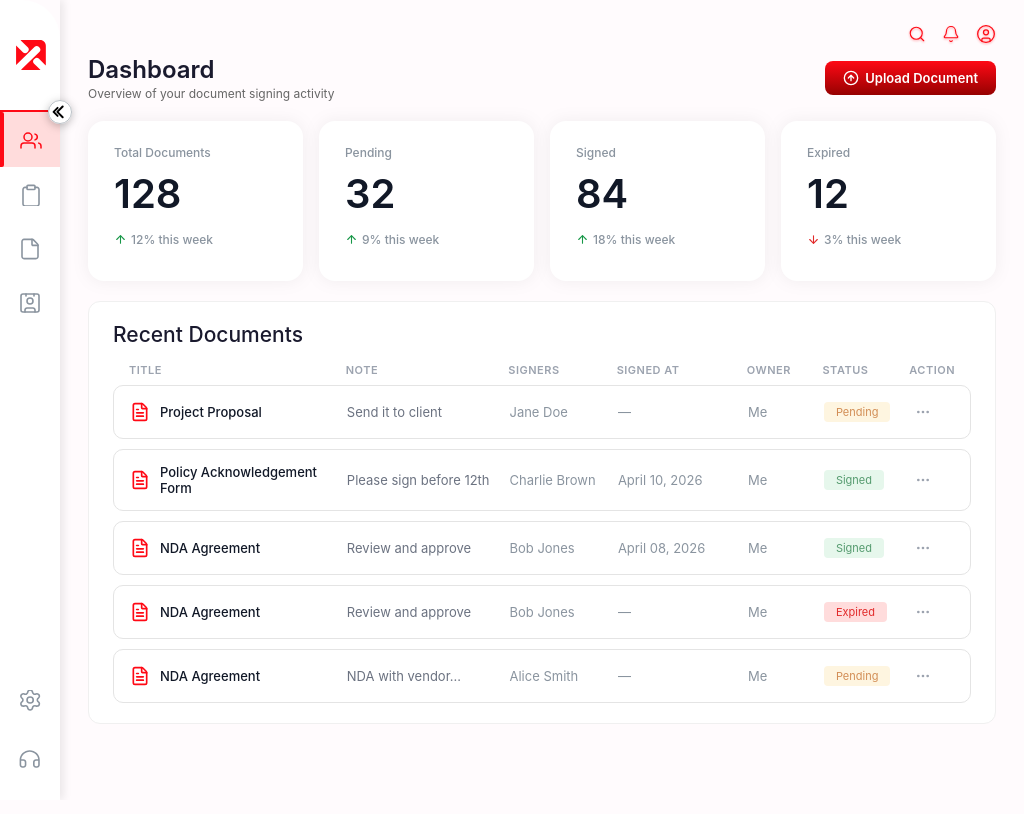
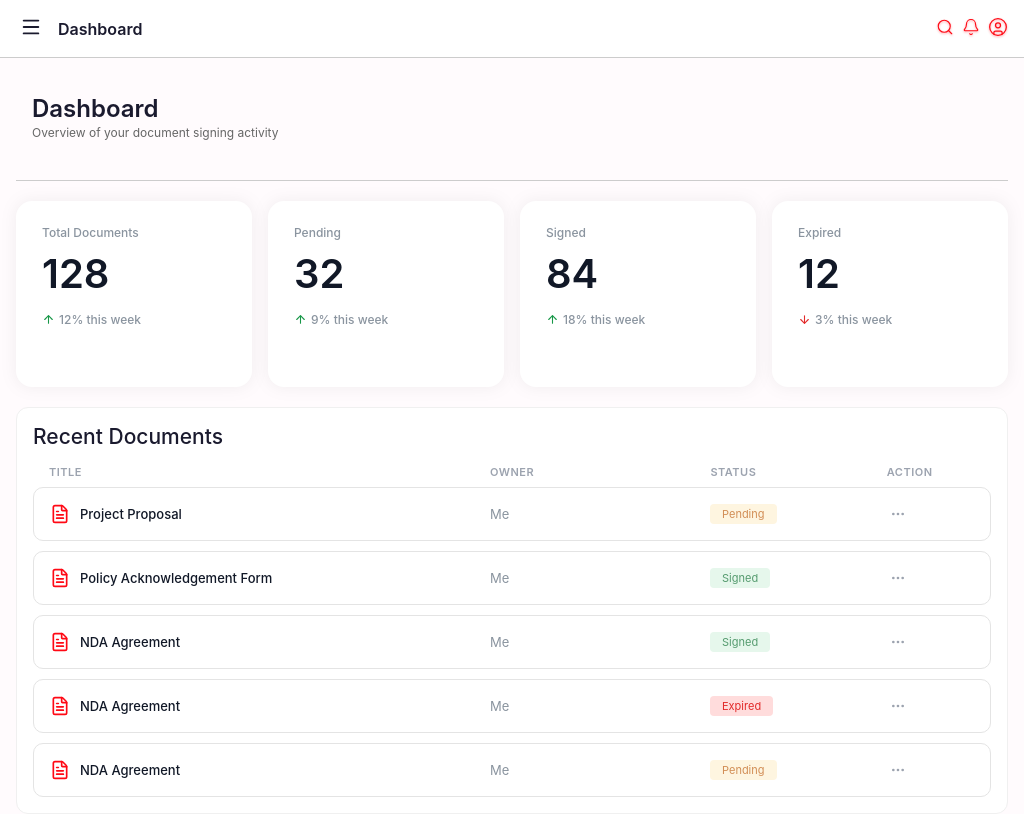
Before and after one commit to NoCapCode-tm/Nexgn-WebApp, a React (Vite) app: page /#/ in a window 1024 px wide. Built offline with nearby package versions, Linux system fonts and the light colour scheme.

Commit message:
Add tablet responsive layout - topbar, divider, stat cards, table columns

```diff
--- a/src/css/Dashboard.css
+++ b/src/css/Dashboard.css
@@ -511,11 +511,14 @@ background: transparent;
   position: sticky;
   top: 0;
   z-index: 100;
+  gap: 12px;
 }
 .mobile-topbar__title {
   font-size: 16px;
   font-weight: 600;
   color: #1a1a2e;
+  flex: 1;           /* add this — pushes it left */
+  text-align: left;
 }
 .mobile-topbar__hamburger {
   background: none;
@@ -648,3 +651,75 @@ background: transparent;
     display: none;
   }
 }
+
+@media (min-width: 769px) and (max-width: 1180px) {
+  .stats-grid {
+    margin-top: 0;
+  }
+  .mobile-page-header {
+  display: block;
+  padding: 16px 16px 40px 16px;
+  border-bottom: 1px solid #CCCCCC;
+  margin: 0 16px;
+}
+  .mobile-topbar .topbar__icon-btn svg {
+    color: #FF0915;
+    filter: drop-shadow(0px 1px 1px rgba(255, 9, 21, 0.4));
+  }
+  /* Show mobile topbar on tablet too */
+  .mobile-topbar { display: flex; }
+  .desktop-topbar { display: none !important; }
+
+  /* Add search icon to tablet topbar */
+  .desktop-sidebar-wrapper { display: none; }
+  .mobile-sidebar-wrapper { display: block; }
+  .mobile-backdrop { display: block; }
+
+
+  /* Hide CTA buttons on tablet */
+  .mobile-cta-row { display: none; }
+
+  /* 4-col stat grid */
+  .stats-grid {
+    grid-template-columns: repeat(4, 1fr);
+    padding: 0 16px;
+  }
+
+  .stat-card { min-height: 186px; }
+
+  .main { padding: 0; width: 100%; }
+
+  .docs-section { margin: 0 16px; padding: 16px; }
+
+  /* Show Title, Owner, Status, Action on tablet */
+  .doc-row {
+    grid-template-columns: 2fr 1fr 0.8fr 0.4fr;
+  }
+  .desktop-table-header {
+    display: grid !important;
+    grid-template-columns: 2fr 1fr 0.8fr 0.4fr;
+    padding: 0 16px 8px 16px;
+  }
+  .doc-row > *:nth-child(2),
+  .doc-row > *:nth-child(3),
+  .doc-row > *:nth-child(4) {
+    display: none;
+  }
+  .doc-row > *:nth-child(5),
+  .doc-row > *:nth-child(6),
+  .doc-row > *:nth-child(7) {
+    display: block;
+  }
+  .desktop-table-header span:nth-child(2),
+  .desktop-table-header span:nth-child(3),
+  .desktop-table-header span:nth-child(4) {
+    display: none;
+  }
+  .desktop-table-header span:nth-child(5),
+  .desktop-table-header span:nth-child(6),
+  .desktop-table-header span:nth-child(7) {
+    display: block;
+  }
+
+  .layout { flex-direction: column; overflow-x: hidden; }
+}
--- a/src/pages/Dashboard.jsx
+++ b/src/pages/Dashboard.jsx
@@ -47,8 +47,9 @@ export default function Dashboard() {
   </button>
   <span className="mobile-topbar__title">Dashboard</span>
   <div className="mobile-topbar__icons">
-            <button className="topbar__icon-btn"><Bell size={18} color="#000000" strokeWidth={1.5} /></button>
-<button className="topbar__icon-btn"><UserCircle size={20} color="#000000" strokeWidth={1.5} /></button>
+    <button className="topbar__icon-btn"><Search size={18} color="#FF0915" strokeWidth={1.5} /></button>
+<button className="topbar__icon-btn"><Bell size={18} color="#FF0915" strokeWidth={1.5} /></button>
+<button className="topbar__icon-btn"><UserCircle size={20} color="#FF0915" strokeWidth={1.5} /></button>
   </div>
 </header>
 
@@ -83,7 +84,6 @@ export default function Dashboard() {
           </div>
         </div>
 
-
         <section className="stats-grid">
           {stats.map((s) => (
             <StatCard key={s.label} {...s} />
```
Lines whose indentation alone changed are shown as unchanged.
